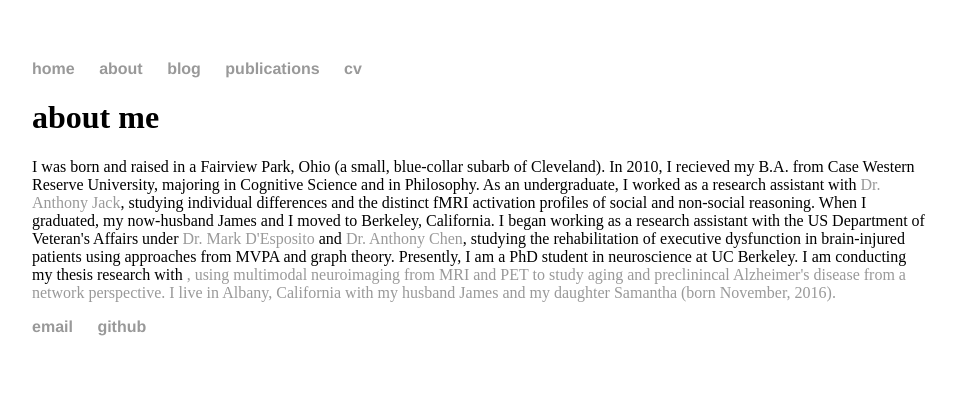
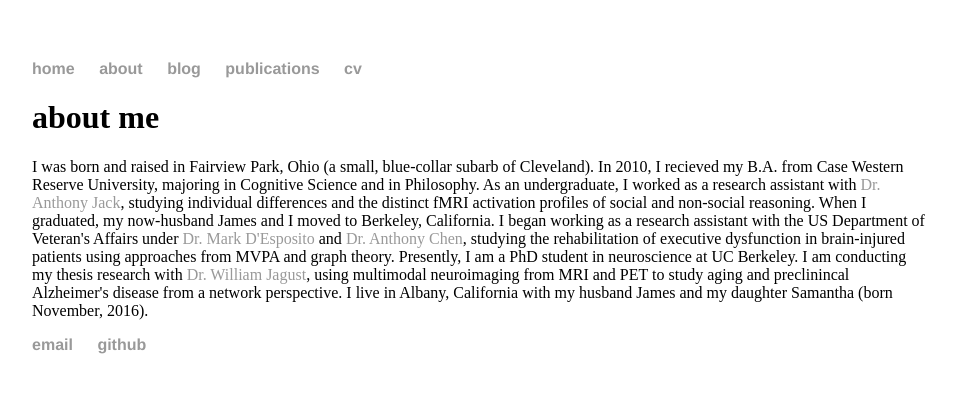
Before and after one commit to klbegany/klarnemann.github.io, a Jekyll site: the page built from about/index.html, in a window 1280 px wide. Shown: the top 393 px of the page, without its empty margins (160-1116 px from the left). Built offline with Jekyll 4.4.1, drawn with Linux system fonts in a browser that asks for light colours.

Commit message:
fix bug in about

```diff
--- a/about/index.html
+++ b/about/index.html
@@ -4,5 +4,5 @@ title: about me
 ---
 <div class="blurb">
 	<h1>about me</h1>
-	<p>I was born and raised in a Fairview Park, Ohio (a small, blue-collar subarb of Cleveland). In 2010, I recieved my B.A. from Case Western Reserve University, majoring in Cognitive Science and in Philosophy. As an undergraduate, I worked as a research assistant with <a href="http://tonyjack.org/">Dr. Anthony Jack</a>, studying individual differences and the distinct fMRI activation profiles of social and non-social reasoning. When I graduated, my now-husband James and I moved to Berkeley, California. I began working as a research assistant with the US Department of Veteran's Affairs under <a href="http://despolab.berkeley.edu/">Dr. Mark D'Esposito</a> and <a href="http://profiles.ucsf.edu/anthony.chen#toc-id3">Dr. Anthony Chen</a>, studying the rehabilitation of executive dysfunction in brain-injured patients using approaches from MVPA and graph theory. Presently, I am a PhD student in neuroscience at UC Berkeley. I am conducting my thesis research with <a href="https://jagustlab.neuro.berkeley.edu/"<Dr. William Jagust</a>, using multimodal neuroimaging from MRI and PET to study aging and preclinincal Alzheimer's disease from a network perspective. I live in Albany, California with my husband James and my daughter Samantha (born November, 2016).</p></a></p>
+	<p>I was born and raised in Fairview Park, Ohio (a small, blue-collar subarb of Cleveland). In 2010, I recieved my B.A. from Case Western Reserve University, majoring in Cognitive Science and in Philosophy. As an undergraduate, I worked as a research assistant with <a href="http://tonyjack.org/">Dr. Anthony Jack</a>, studying individual differences and the distinct fMRI activation profiles of social and non-social reasoning. When I graduated, my now-husband James and I moved to Berkeley, California. I began working as a research assistant with the US Department of Veteran's Affairs under <a href="http://despolab.berkeley.edu/">Dr. Mark D'Esposito</a> and <a href="http://profiles.ucsf.edu/anthony.chen#toc-id3">Dr. Anthony Chen</a>, studying the rehabilitation of executive dysfunction in brain-injured patients using approaches from MVPA and graph theory. Presently, I am a PhD student in neuroscience at UC Berkeley. I am conducting my thesis research with <a href="https://jagustlab.neuro.berkeley.edu/">Dr. William Jagust</a>, using multimodal neuroimaging from MRI and PET to study aging and preclinincal Alzheimer's disease from a network perspective. I live in Albany, California with my husband James and my daughter Samantha (born November, 2016).</p></a></p>
 </div><!-- /.blurb -->
```
